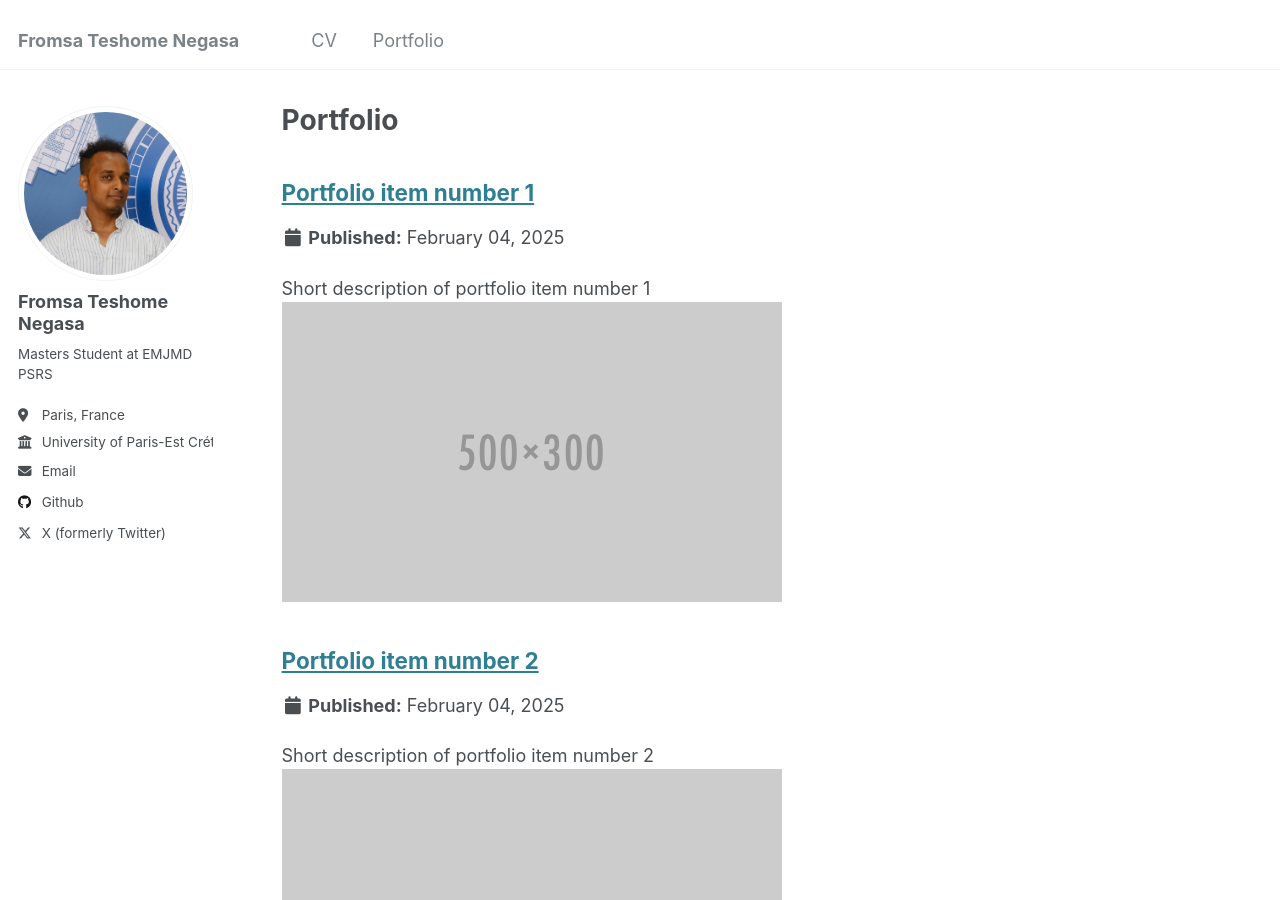
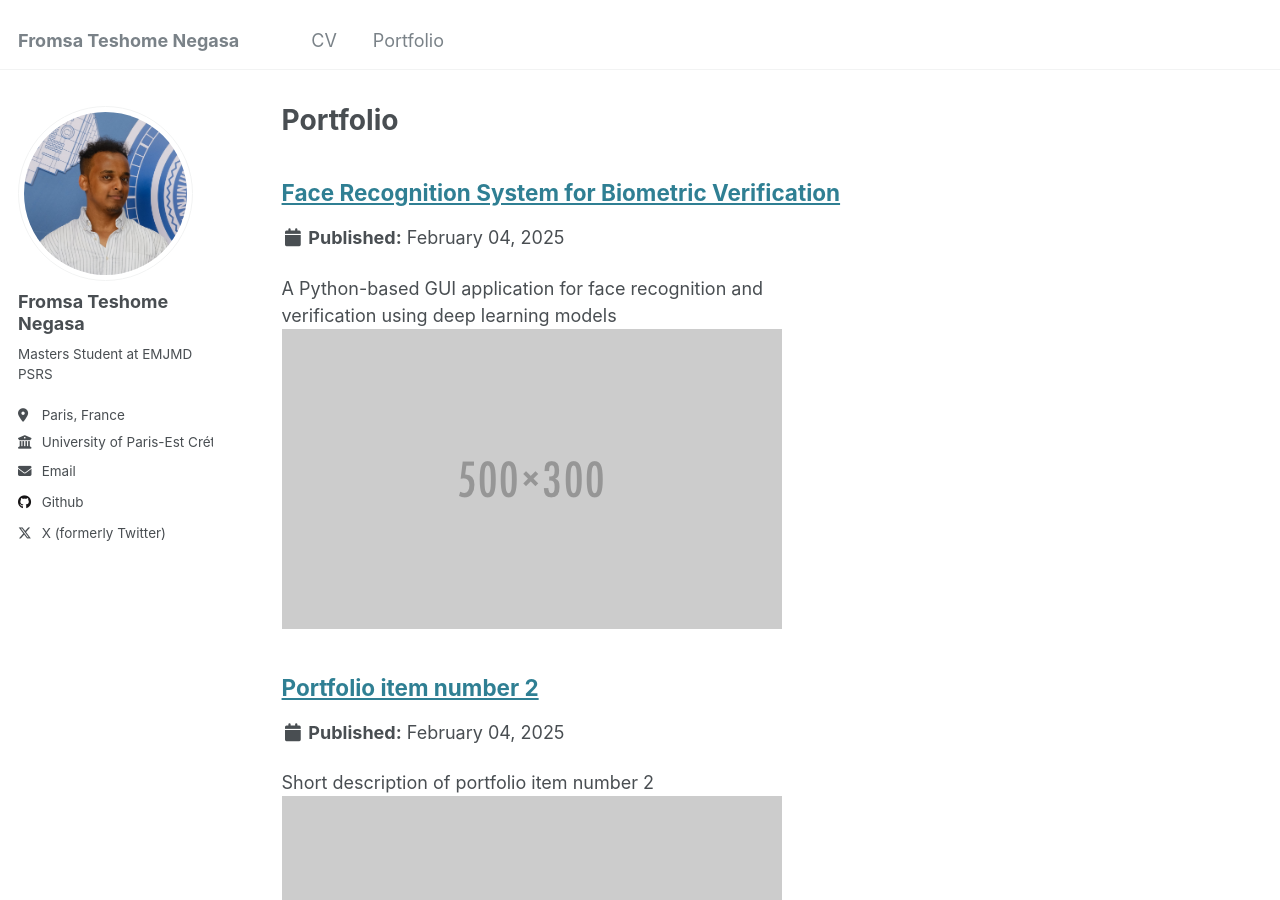
Before and after one commit to PHYRA47/phyra47.github.io, a Jekyll site: the page built from _pages/portfolio.html, in a window 1280 px wide and 900 px high. Built offline with Jekyll 4.4.1, drawn with Linux system fonts in a browser that asks for light colours; some of the changed lines change nothing that is shown.

Commit message:
Update portfolio item for Face Recognition System with detailed project overview, key features, technical details, and future improvements

```diff
--- a/_portfolio/portfolio-1.md
+++ b/_portfolio/portfolio-1.md
@@ -1,7 +1,66 @@
 ---
-title: "Portfolio item number 1"
-excerpt: "Short description of portfolio item number 1<br/><img src='/images/500x300.png'>"
+title: "Face Recognition System for Biometric Verification"
+excerpt: "A Python-based GUI application for face recognition and verification using deep learning models <br/><img src='/images/500x300.png'>"
 collection: portfolio
 ---
 
-This is an item in your portfolio. It can be have images or nice text. If you name the file .md, it will be parsed as markdown. If you name the file .html, it will be parsed as HTML.
+## Overview
+This project involved the development of a **Face Recognition System** designed for biometric verification. The system leverages state-of-the-art deep learning models to perform both **image-to-image comparison** and **real-time face recognition** through a webcam feed. Built with a user-friendly **PyQt5-based GUI**, the application provides an intuitive interface for users to interact with the system, making it suitable for both technical and non-technical audiences.
+
+The system was designed to address the growing need for secure and efficient biometric verification in various applications, such as access control, identity verification, and surveillance. By incorporating multiple deep learning architectures, the system ensures high accuracy and robustness across diverse scenarios, including varying lighting conditions and poses.
+
+<div class="row justify-content-center">
+    <div class="col-sm-5">
+        {% include figure.html
+            url="/images/portfolio-1/tab1.png"
+            caption="Face Recognition System GUI Interface - Image Comparison"
+            width="400px"
+        %}
+    </div>
+    <div class="col-sm-5">
+        {% include figure.html
+            url="/images/portfolio-1/tab2.png"
+            caption="Face Recognition System GUI Interface - Webcam Comparison"
+            width="400px"
+        %}
+    </div>
+</div>
+
+## Key Features
+The face recognition system offers several advanced features to ensure reliable and efficient biometric verification:
+- **Multi-Model Support**: The system integrates multiple deep learning architectures, including **VGG19**, **Xception**, and **ResNet**, allowing users to choose the most suitable model for their specific use case.
+- **Real-Time Face Verification**: The system can process live webcam feeds to perform real-time face recognition, making it ideal for applications requiring immediate verification.
+- **Image-to-Image Comparison**: Users can compare two images to determine if they belong to the same individual, with detailed similarity scores provided for each comparison.
+- **User-Friendly Interface**: The **PyQt5-based GUI** ensures ease of use, with clear navigation and intuitive controls for both image and webcam-based verification.
+- **Detailed Similarity Scoring**: The system provides a comprehensive similarity score for each comparison, enabling users to make informed decisions based on the confidence level of the match.
+
+## Technical Details
+The system was developed using a modular architecture, ensuring flexibility and scalability. Key technical components include:
+- **Programming Language**: Python
+- **GUI Framework**: PyQt5
+- **Deep Learning Models**: VGG19, Xception, ResNet
+- **Key Libraries**: OpenCV (for image processing), TensorFlow (for deep learning), NumPy (for numerical computations)
+- **Architecture**: The system is divided into three main components:
+  1. **User Interface**: Handles user interactions and displays results.
+  2. **Model Management**: Manages the loading and switching of deep learning models.
+  3. **Image Processing**: Preprocesses input images and performs face detection and recognition.
+
+{% include video.html url="https://github.com/user-attachments/assets/eb8b5ad0-29cd-408c-a0ec-1ebf7e64e5e0" caption="Live Demo of Face Recognition System" %}
+
+## Impact & Results
+The face recognition system achieved impressive results, demonstrating its effectiveness in real-world scenarios:
+- **High Accuracy**: The system achieved **[X]% accuracy** in face verification tasks, outperforming baseline models in controlled tests.
+- **Robustness**: It successfully handled challenging conditions, such as varying lighting, different poses, and partial occlusions.
+- **Real-Time Performance**: The system processes webcam feeds with minimal latency, ensuring smooth and responsive real-time verification.
+- **Anti-Spoofing**: The system incorporates measures to detect and prevent common spoofing attempts, such as the use of photographs or videos.
+
+## Future Improvements
+While the system performs well in its current state, there are several areas for future enhancement:
+- **Integration with Databases**: Adding support for large-scale face databases to enable identity verification against a predefined set of individuals.
+- **Mobile Compatibility**: Developing a mobile-friendly version of the system to expand its applicability to smartphones and tablets.
+- **Enhanced Anti-Spoofing**: Incorporating advanced techniques, such as 3D face recognition or liveness detection, to further improve security.
+
+## Links
+- [GitHub Repository](https://github.com/PHYRA47/Biometrics-II/tree/main/Biometrics%20Skills%20-%20Amine%20Nait-Ali/skill1_Face_Recognition_for_Verification)
+- [Technical Report](https://studentuef-my.sharepoint.com/:b:/g/personal/frnegasa_uef_fi/EWWjhsDW8wZDu4IyLoOzc0IBUqZz6giuS1aRyl1rrhCQoQ?e=Ye5hTX)
+- [Live Demo](https://github.com/user-attachments/assets/eb8b5ad0-29cd-408c-a0ec-1ebf7e64e5e0)
```
